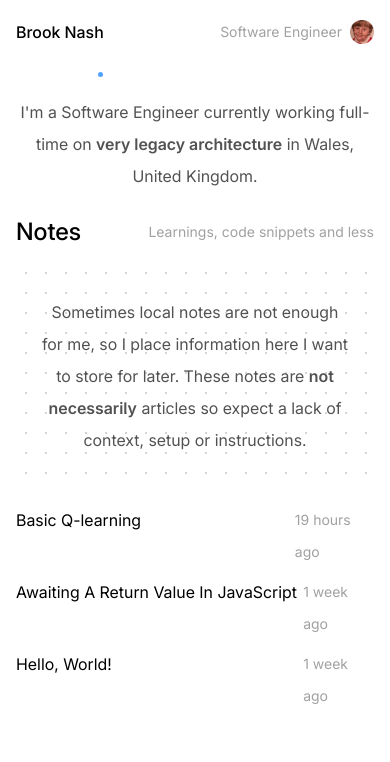
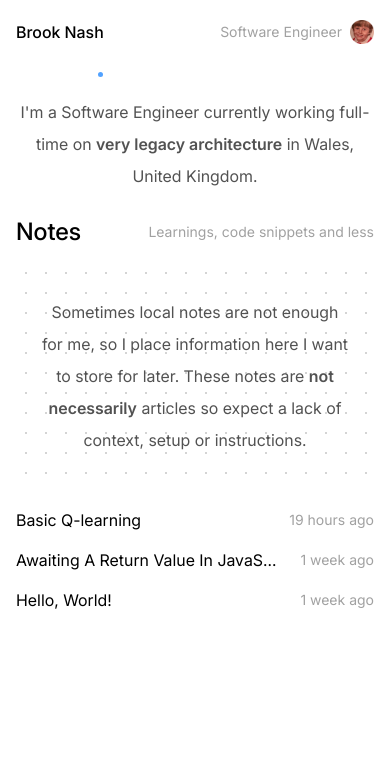
Before and after one commit to brooknullsh/personal-site, an Astro site: page / in a window 390 px wide. Shown: the top 762 px of the page. Built offline with nearby package versions, Linux system fonts and the light colour scheme; Astro itself is replaced by a stand-in of ours; some packages are replaced by stand-ins of ours.

Commit message:
fix: line break on mobile

```diff
--- a/src/pages/index.astro
+++ b/src/pages/index.astro
@@ -88,7 +88,7 @@ const notes = (await getCollection("notes")).sort(
             href={id}
             {title}
           >
-            <p class="standout-text-colour w-10/12 truncate">{title}</p>
+            <p class="standout-text-colour max-w-3/4 truncate">{title}</p>
             <p class="text-muted group-hover:standout-text-colour text-sm transition-colors">
               {relativeDate(published)}
               <span class="text-muted hidden text-xs sm:inline">[{index}]</span>
```
